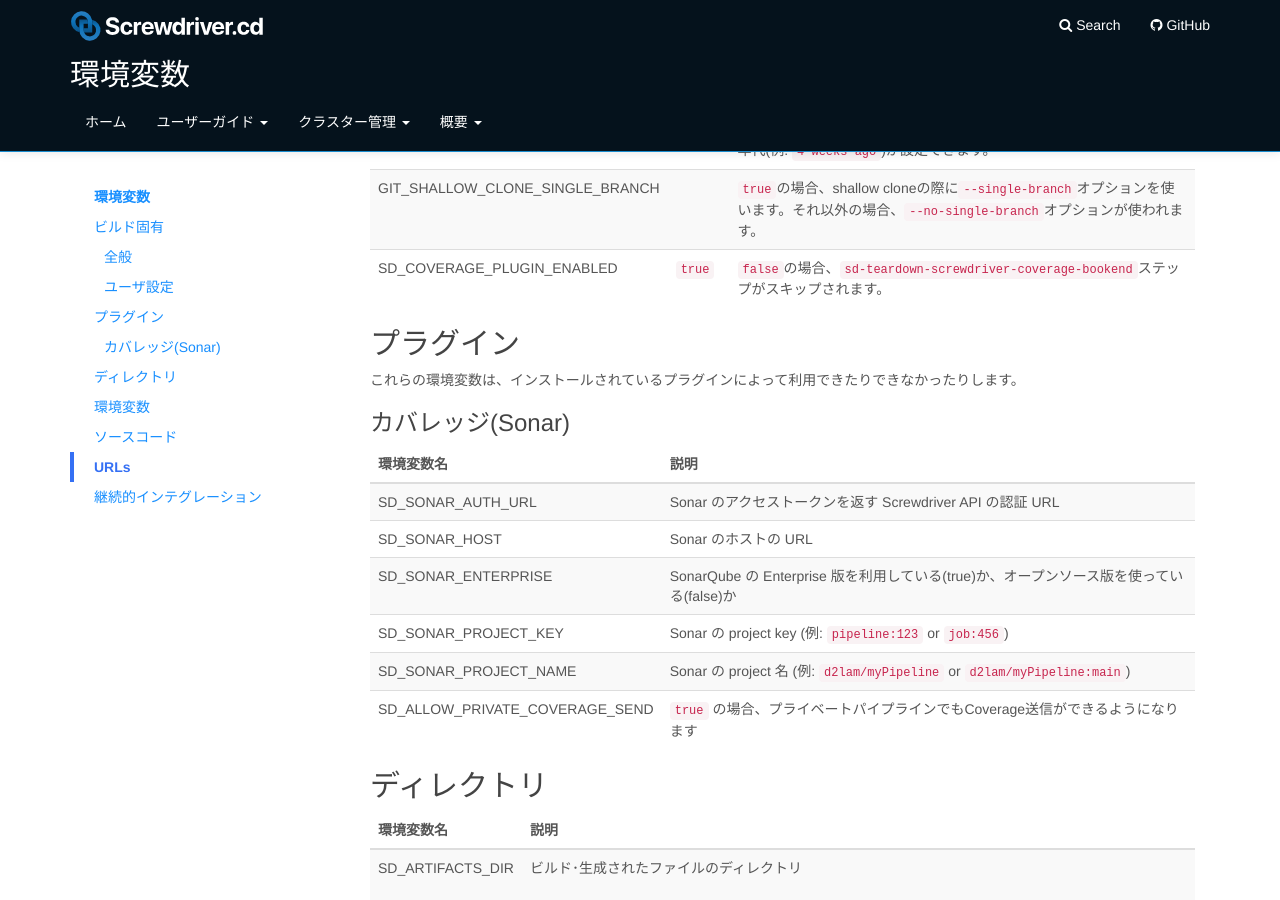
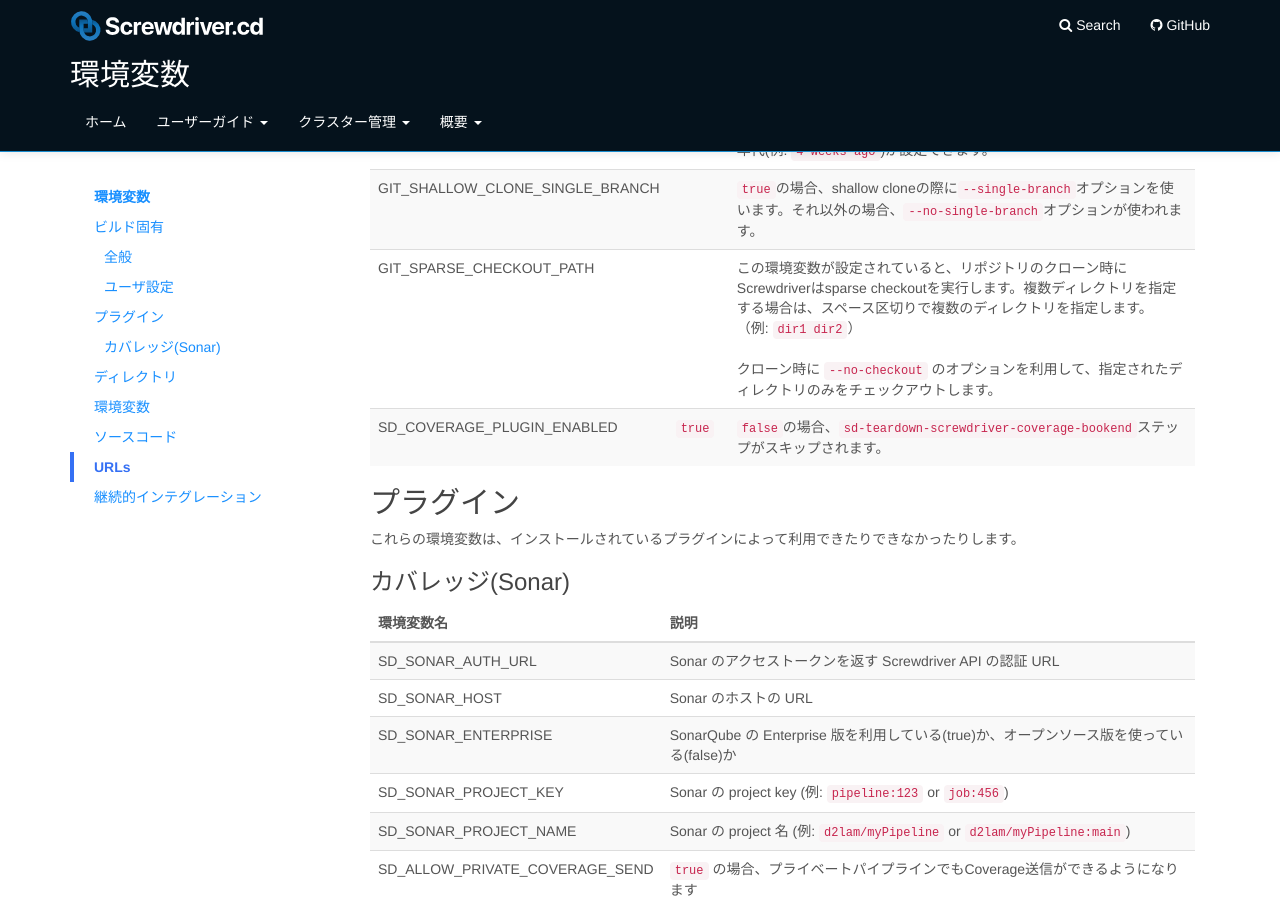
Before and after one commit to screwdriver-cd/guide, a Jekyll site: the page built from docs/ja/user-guide/environment-variables.md, in a window 1280 px wide and 900 px high, scrolled down 2031 px. Built offline with Jekyll 4.4.1, drawn with Linux system fonts in a browser that asks for light colours.

Commit message:
feat(3333): Add GIT_SPARCE_CHECKOUT_PATH environment var (#629)

```diff
--- a/docs/ja/user-guide/environment-variables.md
+++ b/docs/ja/user-guide/environment-variables.md
@@ -80,6 +80,7 @@ Screwdriver はビルドの過程で利用できる環境変数をエクスポ
 | GIT_SHALLOW_CLONE_DEPTH | 50 | shallow clone する際の履歴を指定されたコミット数までで切り捨てます。 |
 | GIT_SHALLOW_CLONE_SINCE |  | 指定した日時から始まる履歴の一部でShallow cloneします。設定されている場合、`GIT_SHALLOW_CLONE_DEPTH`よりも優先されます。<br><br>`--shallow-since`を利用しており、絶対年代(例: `2019-04-01`)と相対年代(例: `4 weeks ago`)が設定できます。 |
 | GIT_SHALLOW_CLONE_SINGLE_BRANCH |  | `true`の場合、shallow cloneの際に`--single-branch`オプションを使います。それ以外の場合、`--no-single-branch`オプションが使われます。 |
+| GIT_SPARSE_CHECKOUT_PATH |  | この環境変数が設定されていると、リポジトリのクローン時にScrewdriverはsparse checkoutを実行します。複数ディレクトリを指定する場合は、スペース区切りで複数のディレクトリを指定します。 （例: `dir1 dir2`）<br><br> クローン時に `--no-checkout` のオプションを利用して、指定されたディレクトリのみをチェックアウトします。 |
 | SD_COVERAGE_PLUGIN_ENABLED | `true` | `false`の場合、`sd-teardown-screwdriver-coverage-bookend`ステップがスキップされます。 |
 
 ## プラグイン
```
Also changed, not shown: docs/user-guide/environment-variables.md (+1 -0 lines).
